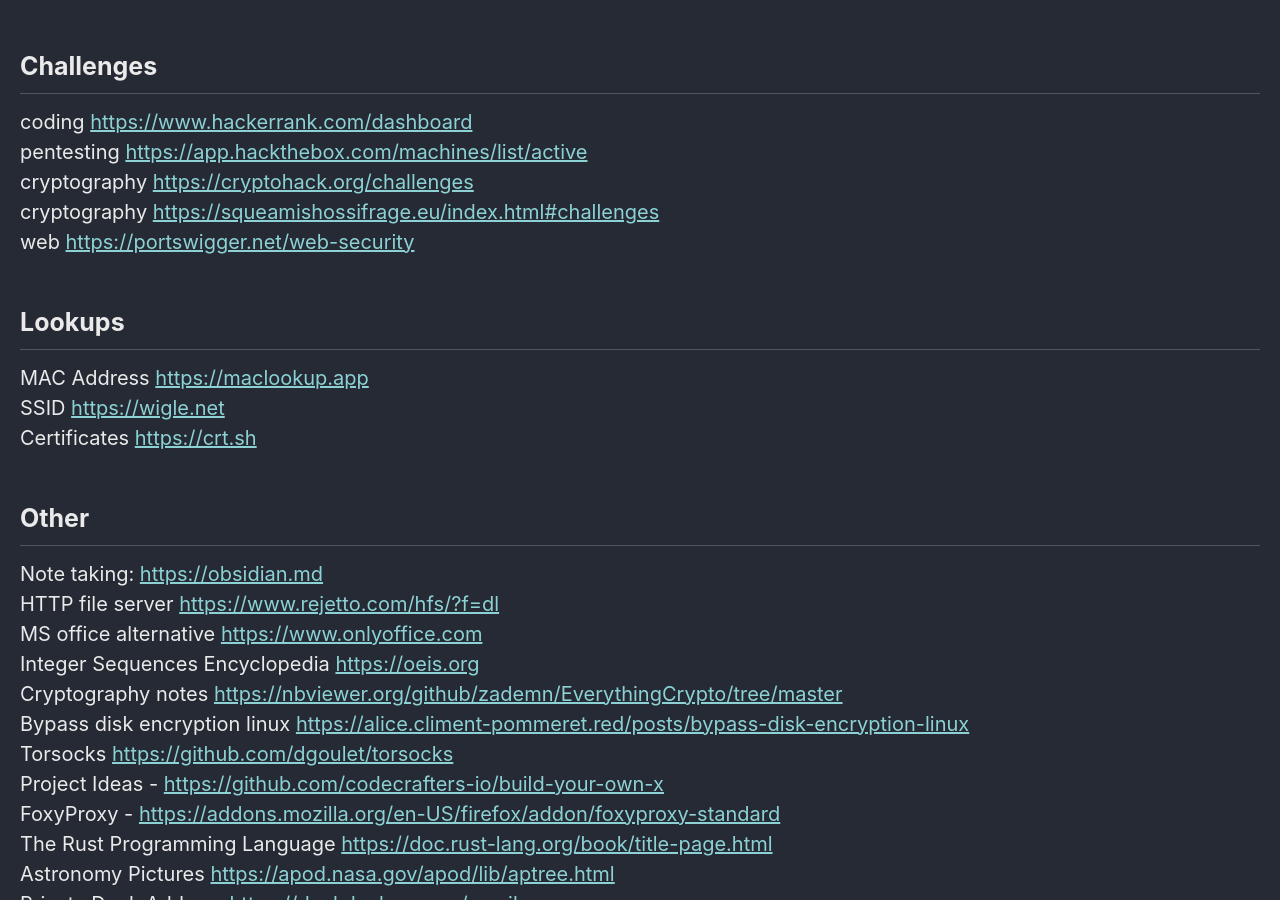
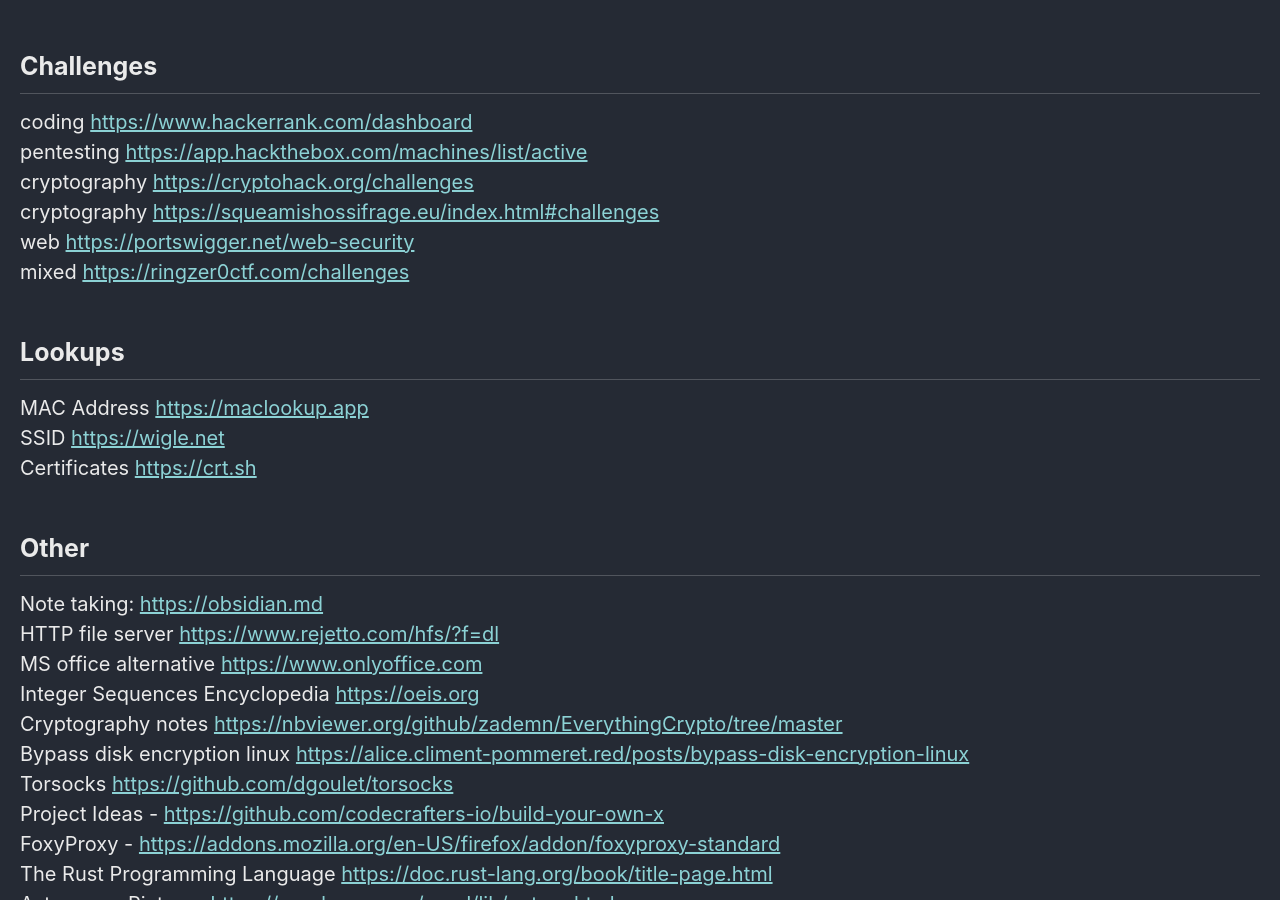
Before and after one commit to Connor-McCartney/Connor-McCartney.github.io, a Jekyll site: the page built from _pages/misc/resources.md, in a window 1280 px wide and 900 px high, scrolled down 1185 px. Built offline with Jekyll 4.4.1, drawn with Linux system fonts in a browser that asks for light colours; cached includes are drawn as plain includes.

Commit message:
Update resources.md

```diff
--- a/_pages/misc/resources.md
+++ b/_pages/misc/resources.md
@@ -43,6 +43,7 @@ pentesting <https://app.hackthebox.com/machines/list/active> <br>
 cryptography <https://cryptohack.org/challenges> <br>
 cryptography <https://squeamishossifrage.eu/index.html#challenges> <br>
 web <https://portswigger.net/web-security> <br>
+mixed <https://ringzer0ctf.com/challenges>
 
 ## Lookups
 
```
